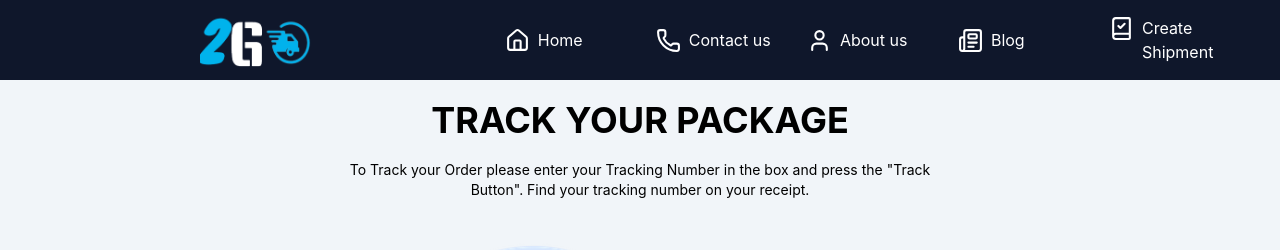
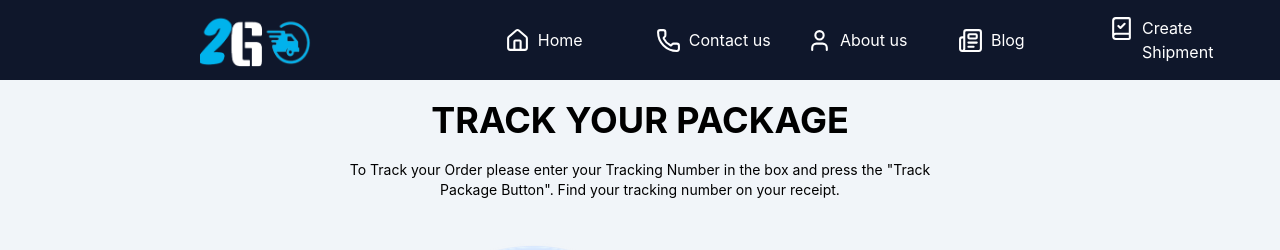
Before and after one commit to Akudama101/LordShushi, a React (Vite) app in the folder interpost/: page /TrackPage in a window 1280 px wide. Shown: the top 250 px of the page. Built offline with nearby package versions, Linux system fonts and the light colour scheme.

Commit message:
minor updates

```diff
--- a/interpost/src/Components/Reusables.jsx
+++ b/interpost/src/Components/Reusables.jsx
@@ -66,7 +66,7 @@ export function Section1() {
 
 <span>
     <div className='rounded-sm  bg-slate-900 w-2/3 space-y-20 p-5 lg:hidden ml-5 shadow-lg' >
-    <p className='font-bold text-white text-2xl ' > <span className='text-blue-500 ' >2-GO</span>Courier & Delivery Company is here to serve you.</p>
+    <p className='font-bold text-white text-2xl ' > <span className='text-blue-500 ' >2-GO</span> Courier & Delivery Company is here to serve you.</p>
     <div className='bg-blue-500 mx-auto w-fit  px-5 py-2 text-white shadow-lg' onClick={() => handleNav("../TrackPage" )} ><span className='flex gap-2' ><Truck/><p>Track Package</p></span> </div>
     </div>
 
--- a/interpost/src/Components/Shipment.jsx
+++ b/interpost/src/Components/Shipment.jsx
@@ -135,7 +135,7 @@ export function Tracking_Page({ stages }) {
       {!startTime && (
         <div className="mb-4 lg:w-1/2 2xl:w-1/3 mx-auto ">
           <p className="text-2xl font-bold text-center my-5 lg:text-4xl 2xl:text-6xl uppercase ">Track Your Package</p>
-           <p className="text-xs lg:text-sm lg:text-center" >To Track your Order please enter your Tracking Number in the box and press the "Track Button". Find your tracking number on your receipt.</p>
+           <p className="text-xs lg:text-sm lg:text-center" >To Track your Order please enter your Tracking Number in the box and press the "Track Package Button". Find your tracking number on your receipt.</p>
 
           <img src={siinsid} alt="image" className=" lg:h-auto my-5 lg:my-10 w-full "/>
 
```
